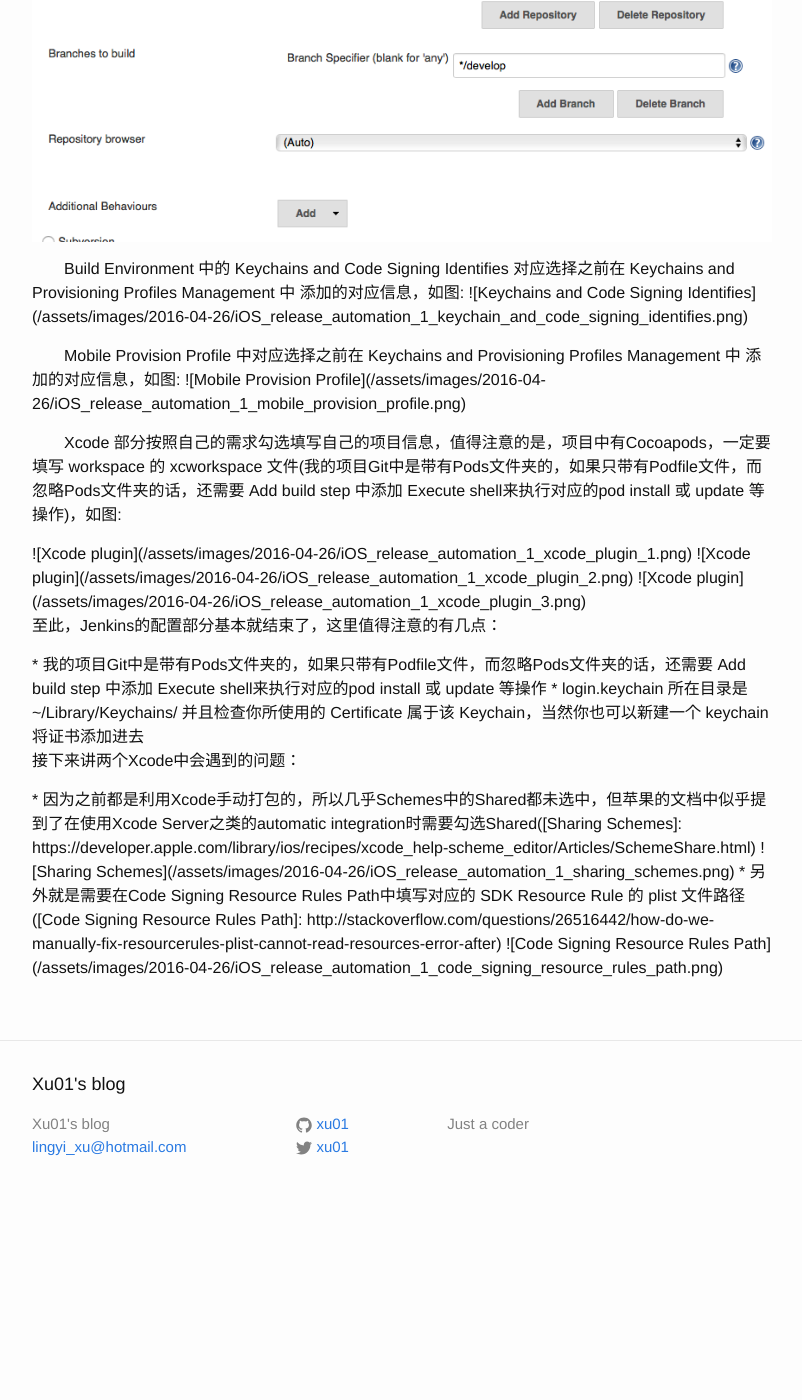
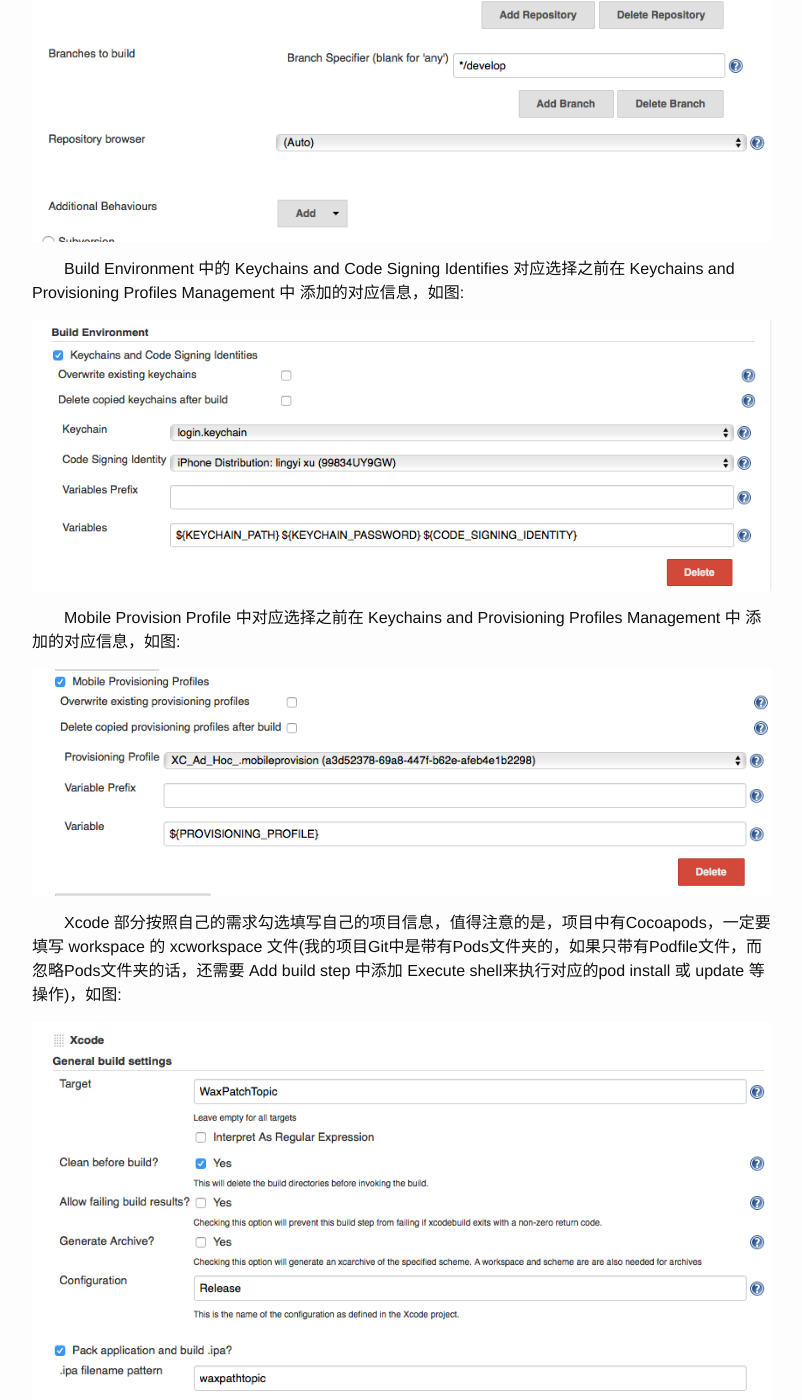
Before and after one commit to xu01/xu01.github.io, a Jekyll site: the page built from _posts/2016-04-26-iOS-release-automation.markdown, in a window 1280 px wide and 1400 px high, scrolled down 1802 px. Shown: the whole window, without its empty margins (238-1040 px from the left). Built offline with Jekyll 4.4.1, drawn with Linux system fonts in a browser that asks for light colours; before the commit the page ends 3020 px from its top, so only the background shows below that; some of the changed text lies outside the part shown.

Commit message:
2016-04-26 post version 4

```diff
--- a/_posts/2016-04-26-iOS-release-automation.markdown
+++ b/_posts/2016-04-26-iOS-release-automation.markdown
@@ -22,9 +22,9 @@ categories: iOS
 
 <p>&emsp;&emsp;随后开始创建项目，之前添加的 Git plugin 信息，如图:</p>
 ![Git Plugin configure](/assets/images/2016-04-26/iOS_release_automation_1_git_plugin_1.png)
-<p>&emsp;&emsp;Build Environment 中的 Keychains and Code Signing Identifies 对应选择之前在 Keychains and Provisioning Profiles Management 中 添加的对应信息，如图:
+<p>&emsp;&emsp;Build Environment 中的 Keychains and Code Signing Identifies 对应选择之前在 Keychains and Provisioning Profiles Management 中 添加的对应信息，如图:</p>
 ![Keychains and Code Signing Identifies](/assets/images/2016-04-26/iOS_release_automation_1_keychain_and_code_signing_identifies.png)
-<p>&emsp;&emsp;Mobile Provision Profile 中对应选择之前在 Keychains and Provisioning Profiles Management 中 添加的对应信息，如图:
+<p>&emsp;&emsp;Mobile Provision Profile 中对应选择之前在 Keychains and Provisioning Profiles Management 中 添加的对应信息，如图:</p>
 ![Mobile Provision Profile](/assets/images/2016-04-26/iOS_release_automation_1_mobile_provision_profile.png)
 <p>&emsp;&emsp;Xcode 部分按照自己的需求勾选填写自己的项目信息，值得注意的是，项目中有Cocoapods，一定要填写 workspace 的 xcworkspace 文件(我的项目Git中是带有Pods文件夹的，如果只带有Podfile文件，而忽略Pods文件夹的话，还需要 Add build step 中添加 Execute shell来执行对应的pod install 或 update 等操作)，如图:</p>
 ![Xcode plugin](/assets/images/2016-04-26/iOS_release_automation_1_xcode_plugin_1.png)
```
